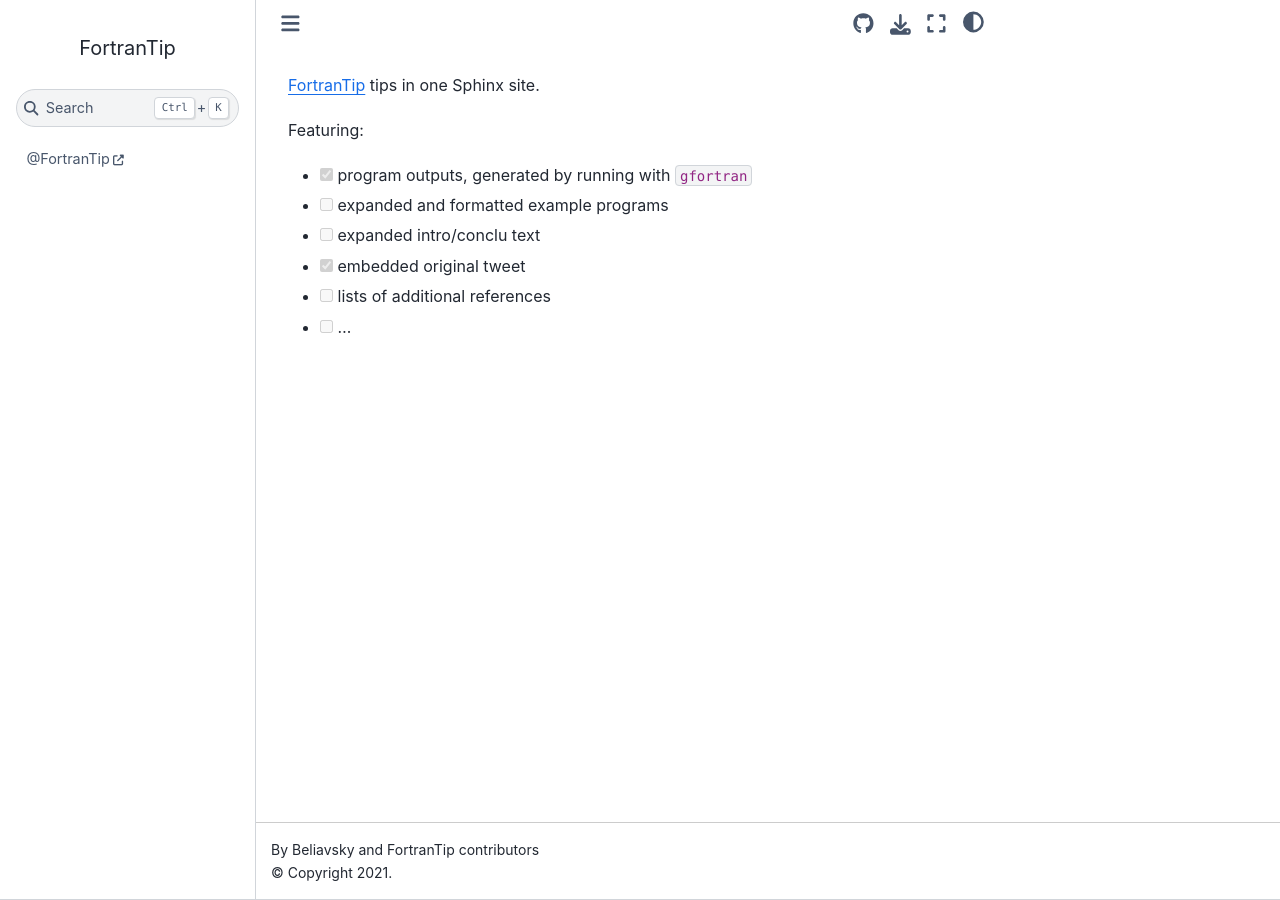
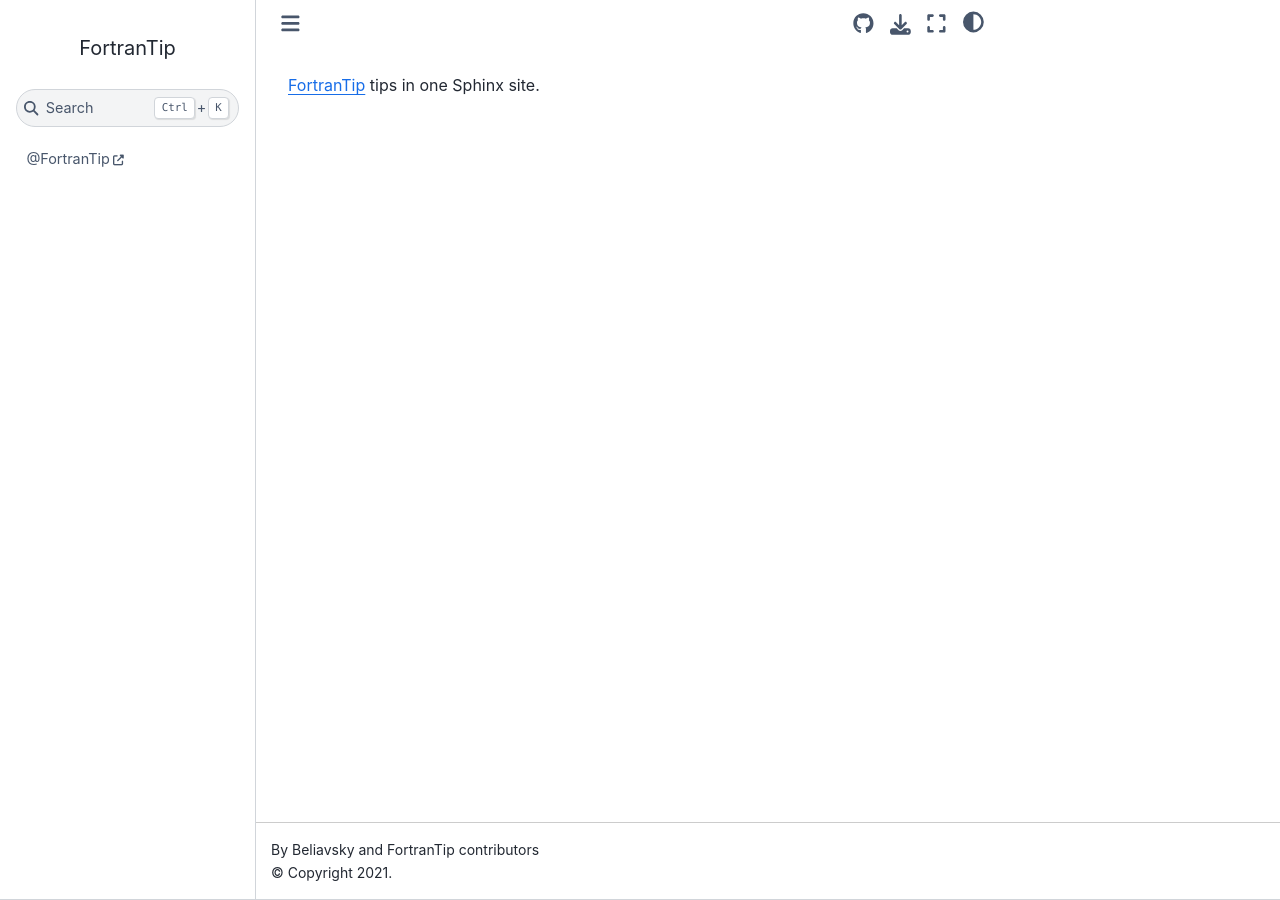
Before and after one commit to zmoon/FortranTipBrowser, a Sphinx documentation site: the page built from docs/index.md, in a window 1280 px wide. Built offline with Sphinx 7.4.7 and the Sphinx Book theme 1.1.4, drawn with Linux system fonts in a browser that asks for light colours; pages that are not in the unit, such as notebooks, are missing from menus.

````diff
--- a/docs/index.md
+++ b/docs/index.md
@@ -6,13 +6,6 @@ sd_hide_title: true
 
 [FortranTip](https://twitter.com/fortrantip) tips in one Sphinx site.
 
-Featuring:
-* [x] program outputs, generated by running with `gfortran`
-* [ ] expanded and formatted example programs
-* [ ] expanded intro/conclu text
-* [x] embedded original tweet
-* [ ] lists of additional references
-* [ ] ...
 
 
 ```{toctree}
````
Also changed, not shown: README.md (+12 -1 lines).
